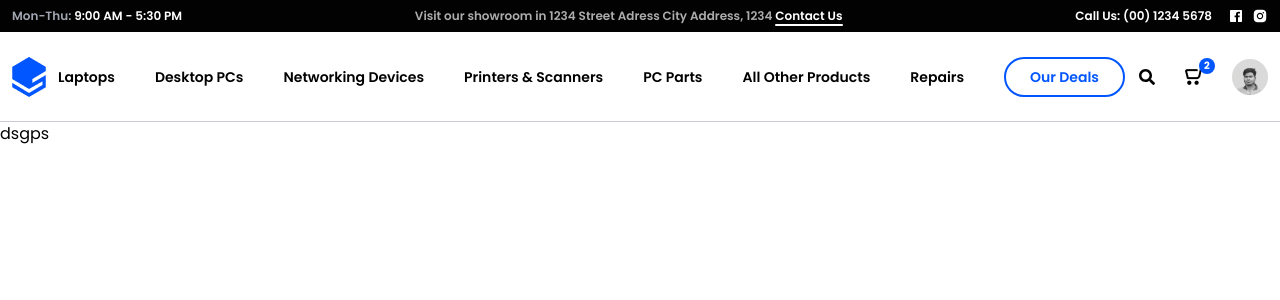
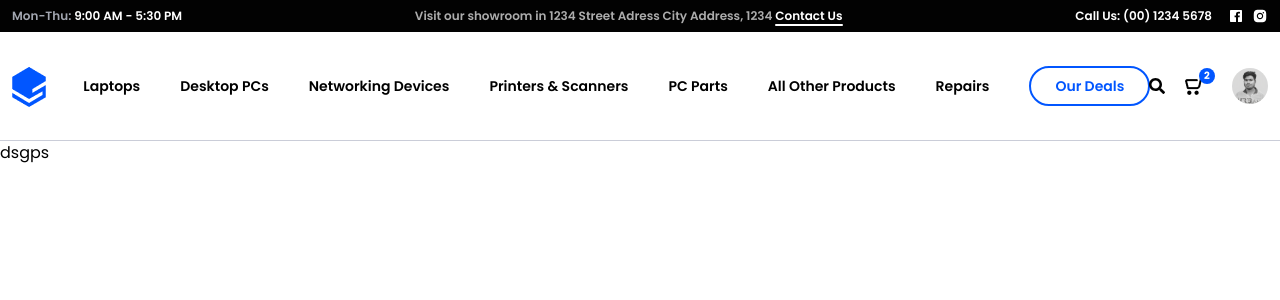
Before and after one commit to arakash-developer/techstore100, a Next.js app: page / in a window 1280 px wide. Shown: the top 300 px of the page. Built offline with nearby package versions, Linux system fonts and the light colour scheme.

Commit message:
Navbar Is Ready ......
Navbar Is Ready ...... Navbar Code Done

```diff
--- a/app/component/layers/Navbar.jsx
+++ b/app/component/layers/Navbar.jsx
@@ -17,12 +17,16 @@ import { FaBarsStaggered } from "react-icons/fa6";
 
 const navbar = () => {
   let [show, setShow] = useState(false);
+  let [searchbar, setSearchbar] = useState(false);
   let handler = () => {
     setShow(!show);
   }
+  let SearchbarHandler = () => {
+    setSearchbar(!searchbar);
+  }
   return (
     <>
-      <nav className="relative z-50">
+      <nav className="relative">
         <div className="navtop bg-[var(--color---11)] py-2">
           <Container className='flex justify-between items-center'>
             <p className="font-semibold text-xs text-[var(--color---5)] w-full lg:w-auto">Mon-Thu: <span className="text-[var(--color---12)]">9:00 AM - 5:30 PM</span></p>
@@ -40,11 +44,16 @@ const navbar = () => {
         <div className="nav py-6 border-b border-[var(--color---6)] relative">
           <Container className='flex justify-between items-center'>
             <div className="">
-              <Link href='#'>
+              <Link href='#' className="h-[60px] flex items-center">
                 <Image src={Logo} alt={Logo} />
               </Link>
             </div>
-            <ul className={`flex flex-col lg:flex-row gap-y-2 lg:gap-x-3 xl:gap-x-[40px] gap-x-3 items-center bg-[var(--color---11)] lg:bg-transparent w-full lg:w-auto py-4 lg:py-0 absolute left-0 top-0 lg:static transition-all ${show ? "visible top-full" : "invisible lg:visible"}`}>
+
+            <div className={`SearchBar px-3 ${searchbar ? "w-[80%] lg:w-[90%] lg:visible" : "lg:invisible sm:w-[80%] lg:w-0"}`}>
+              <input type="text" className="w-full bg-[var(--color---1)] rounded-[32px] px-5 h-[60px] outline-[var(--color---3)]" placeholder="Search entiere store here..." />
+            </div>
+
+            <ul className={`flex flex-col lg:flex-row gap-y-2 lg:gap-x-3 xl:gap-x-[40px] gap-x-3 items-center bg-[var(--color---11)] lg:bg-transparent w-full lg:w-auto py-4 lg:py-0 absolute left-0 top-0 lg:static transition-all ${show ? "visible top-full" : "invisible lg:visible"} ${searchbar ? "lg:hidden" : "lg:flex"}`}>
               <Li className='' liText='Laptops' to='/laptop' />
               <Li className='' liText='Desktop PCs' to='/desktop' />
               <Li className='' liText='Networking Devices' to='/faq' />
@@ -55,8 +64,9 @@ const navbar = () => {
               <Link href='#' className="font-semibold text-sm  text-[var(--color---3)] inline-block rounded-3xl py-2 px-6 border-2 border-[var(--color---3)]">Our Deals</Link>
             </ul>
 
-            <div className="flex items-center xl:gap-x-[25px] lg:gap-x-1 gap-3 cursor-pointer">
-              <div className="lg:hidden flex justify-center items-center pr-3" onClick={handler} >
+
+            <div className="flex items-center xl:gap-x-[25px] gap-3 cursor-pointer">
+              <div className="lg:hidden flex justify-center items-center sm:px-3" onClick={handler} >
                 {
                   show ?
                     <IoCloseSharp className="text-[22px] absolute" />
@@ -64,9 +74,13 @@ const navbar = () => {
                     <FaBarsStaggered className="text-[20px] absolute" />
                 }
               </div>
-              <div className="relative w-5 h-full flex items-center justify-center">
-                {/* <input type="text" className="w-full h-full"/> */}
-                <FaSearch className="" />
+              <div className="flex justify-center items-center invisible lg:visible" onClick={SearchbarHandler}>
+                {
+                  searchbar ?
+                    <IoCloseSharp className="text-[22px] absolute" />
+                    :
+                    <FaSearch className="absolute" />
+                }
               </div>
               <div className="relative">
                 <div className="flex justify-center items-center absolute left-[17px] bottom-[15px] w-4 h-4 bg-[var(--color---3)] rounded-full">
@@ -75,7 +89,7 @@ const navbar = () => {
                 <Image src={Cart} alt="Cart" />
               </div>
               <div className="w-9 h-9 bg-red-200 rounded-full overflow-hidden">
-                <Image src={Akash} alt="" />
+                <Image src={Akash} className="w-full h-full object-cover" alt="" />
               </div>
             </div>
           </Container>
```
